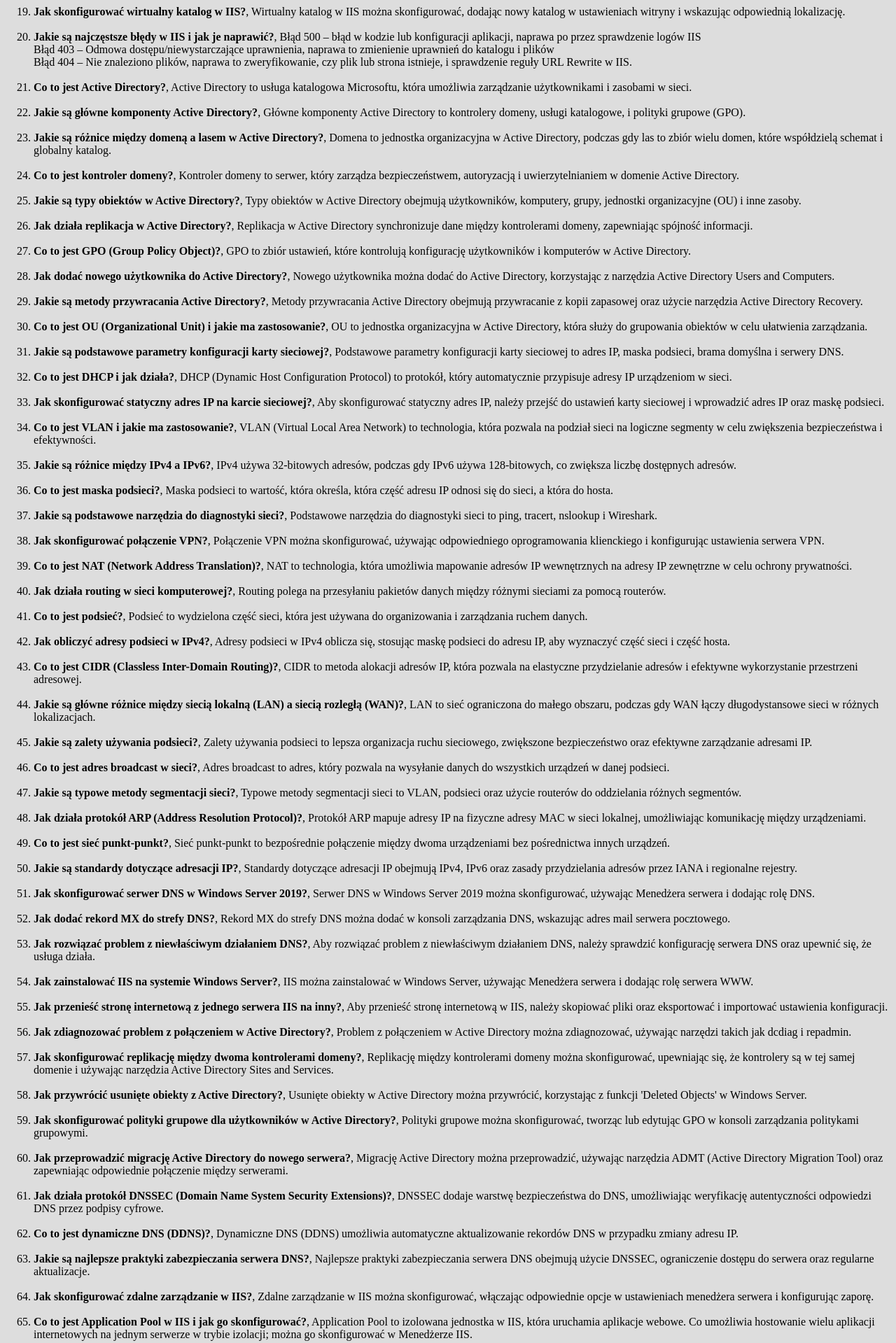
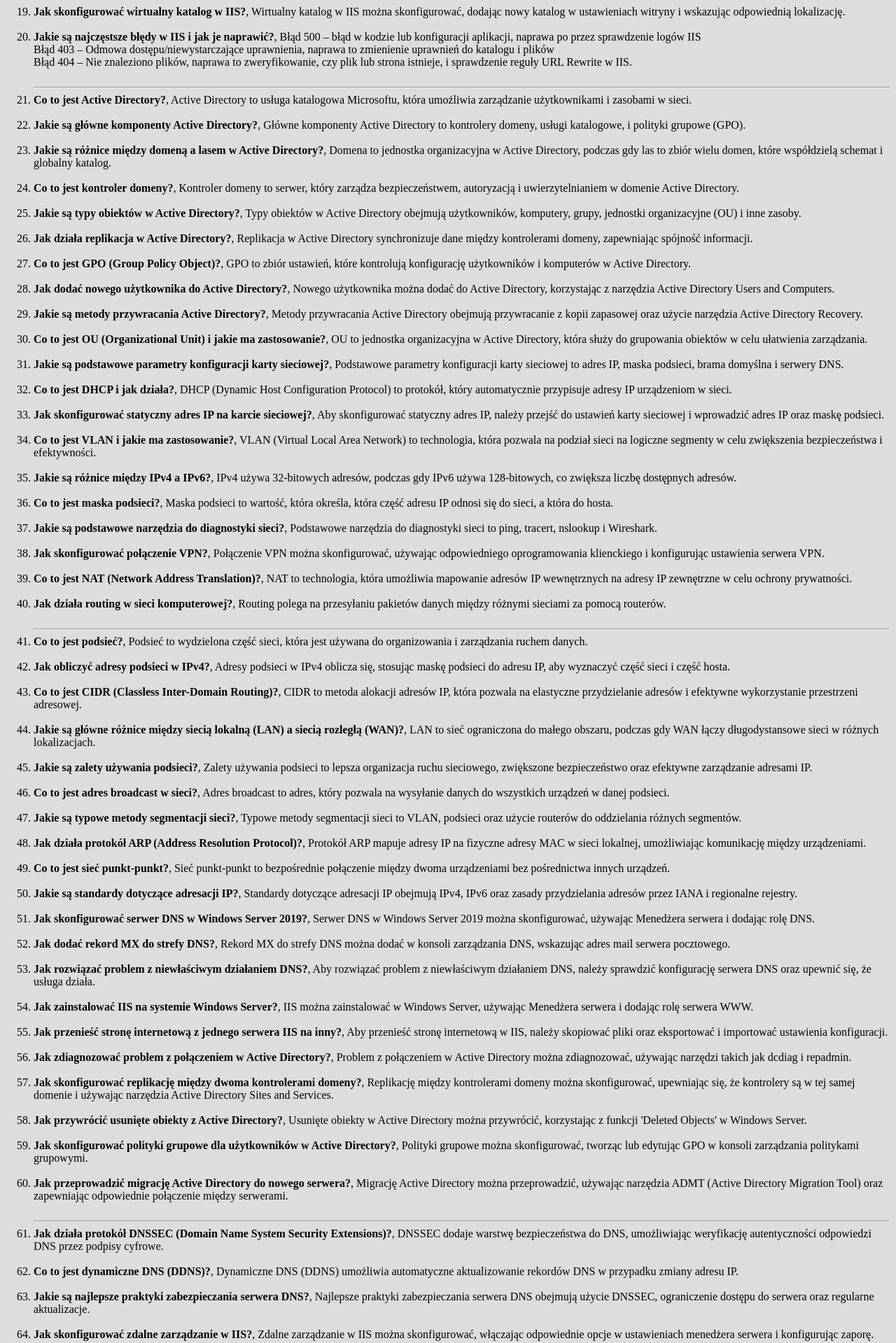
Before and after one commit to stach37/asso, a plain HTML site: page message.html in a window 1280 px wide. Shown: the part 720-2639 px from the top of the page at 70% size. Drawn offline with Linux system fonts and the light colour scheme.

Commit message:
message.html

```diff
--- a/message.html
+++ b/message.html
@@ -27,7 +27,7 @@
         <li><strong>Jak monitorować wydajność serwera IIS?</strong>,  Wydajność serwera IIS można monitorować za pomocą narzędzi takich jak Performance Monitor i IIS Manager.</li> <br>
         <li><strong>Co to jest HTTP Redirect w IIS?</strong>,  HTTP Redirect w IIS to funkcja, która umożliwia automatyczne przekierowywanie użytkowników z jednego adresu URL na inny.</li> <br>
         <li><strong>Jak skonfigurować wirtualny katalog w IIS?</strong>,  Wirtualny katalog w IIS można skonfigurować, dodając nowy katalog w ustawieniach witryny i wskazując odpowiednią lokalizację.</li> <br>
-        <li><strong>Jakie są najczęstsze błędy w IIS i jak je naprawić?</strong>,  Błąd 500 – błąd w kodzie lub konfiguracji aplikacji, naprawa po przez sprawdzenie logów IIS<br>  Błąd 403 – Odmowa dostępu/niewystarczające uprawnienia, naprawa to zmienienie uprawnień do katalogu i plików<br>  Błąd 404 – Nie znaleziono plików, naprawa to zweryfikowanie, czy plik lub strona istnieje, i sprawdzenie reguły URL Rewrite w IIS.</li> <br>
+        <li><strong>Jakie są najczęstsze błędy w IIS i jak je naprawić?</strong>,  Błąd 500 – błąd w kodzie lub konfiguracji aplikacji, naprawa po przez sprawdzenie logów IIS<br>  Błąd 403 – Odmowa dostępu/niewystarczające uprawnienia, naprawa to zmienienie uprawnień do katalogu i plików<br>  Błąd 404 – Nie znaleziono plików, naprawa to zweryfikowanie, czy plik lub strona istnieje, i sprawdzenie reguły URL Rewrite w IIS.</li> <br><hr>
         <li><strong>Co to jest Active Directory?</strong>,  Active Directory to usługa katalogowa Microsoftu, która umożliwia zarządzanie użytkownikami i zasobami w sieci.</li> <br>
         <li><strong>Jakie są główne komponenty Active Directory?</strong>,  Główne komponenty Active Directory to kontrolery domeny, usługi katalogowe, i polityki grupowe (GPO).</li> <br>
         <li><strong>Jakie są różnice między domeną a lasem w Active Directory?</strong>,  Domena to jednostka organizacyjna w Active Directory, podczas gdy las to zbiór wielu domen, które współdzielą schemat i globalny katalog.</li> <br>
@@ -47,7 +47,7 @@
         <li><strong>Jakie są podstawowe narzędzia do diagnostyki sieci?</strong>,  Podstawowe narzędzia do diagnostyki sieci to ping, tracert, nslookup i Wireshark.</li> <br>
         <li><strong>Jak skonfigurować połączenie VPN?</strong>,  Połączenie VPN można skonfigurować, używając odpowiedniego oprogramowania klienckiego i konfigurując ustawienia serwera VPN.</li> <br>
         <li><strong>Co to jest NAT (Network Address Translation)?</strong>,  NAT to technologia, która umożliwia mapowanie adresów IP wewnętrznych na adresy IP zewnętrzne w celu ochrony prywatności.</li> <br>
-        <li><strong>Jak działa routing w sieci komputerowej?</strong>,  Routing polega na przesyłaniu pakietów danych między różnymi sieciami za pomocą routerów.</li> <br>
+        <li><strong>Jak działa routing w sieci komputerowej?</strong>,  Routing polega na przesyłaniu pakietów danych między różnymi sieciami za pomocą routerów.</li> <br><hr>
         <li><strong>Co to jest podsieć?</strong>,  Podsieć to wydzielona część sieci, która jest używana do organizowania i zarządzania ruchem danych.</li> <br>
         <li><strong>Jak obliczyć adresy podsieci w IPv4?</strong>,  Adresy podsieci w IPv4 oblicza się, stosując maskę podsieci do adresu IP, aby wyznaczyć część sieci i część hosta.</li> <br>
         <li><strong>Co to jest CIDR (Classless Inter-Domain Routing)?</strong>,  CIDR to metoda alokacji adresów IP, która pozwala na elastyczne przydzielanie adresów i efektywne wykorzystanie przestrzeni adresowej.</li> <br>
@@ -67,7 +67,7 @@
         <li><strong>Jak skonfigurować replikację między dwoma kontrolerami domeny?</strong>,  Replikację między kontrolerami domeny można skonfigurować, upewniając się, że kontrolery są w tej samej domenie i używając narzędzia Active Directory Sites and Services.</li> <br>
         <li><strong>Jak przywrócić usunięte obiekty z Active Directory?</strong>,  Usunięte obiekty w Active Directory można przywrócić, korzystając z funkcji 'Deleted Objects' w Windows Server.</li> <br>
         <li><strong>Jak skonfigurować polityki grupowe dla użytkowników w Active Directory?</strong>,  Polityki grupowe można skonfigurować, tworząc lub edytując GPO w konsoli zarządzania politykami grupowymi.</li> <br>
-        <li><strong>Jak przeprowadzić migrację Active Directory do nowego serwera?</strong>,  Migrację Active Directory można przeprowadzić, używając narzędzia ADMT (Active Directory Migration Tool) oraz zapewniając odpowiednie połączenie między serwerami.</li> <br>
+        <li><strong>Jak przeprowadzić migrację Active Directory do nowego serwera?</strong>,  Migrację Active Directory można przeprowadzić, używając narzędzia ADMT (Active Directory Migration Tool) oraz zapewniając odpowiednie połączenie między serwerami.</li> <br><hr>
         <li><strong>Jak działa protokół DNSSEC (Domain Name System Security Extensions)?</strong>,  DNSSEC dodaje warstwę bezpieczeństwa do DNS, umożliwiając weryfikację autentyczności odpowiedzi DNS przez podpisy cyfrowe.</li> <br>
         <li><strong>Co to jest dynamiczne DNS (DDNS)?</strong>,  Dynamiczne DNS (DDNS) umożliwia automatyczne aktualizowanie rekordów DNS w przypadku zmiany adresu IP.</li> <br>
         <li><strong>Jakie są najlepsze praktyki zabezpieczania serwera DNS?</strong>,  Najlepsze praktyki zabezpieczania serwera DNS obejmują użycie DNSSEC, ograniczenie dostępu do serwera oraz regularne aktualizacje.</li> <br>
@@ -87,7 +87,7 @@
         <li><strong>Jak zmienić adres IP karty sieciowej w systemie Windows?</strong>,  Adres IP karty sieciowej można zmienić w ustawieniach właściwości połączenia sieciowego w systemie Windows.</li> <br>
         <li><strong>Co zrobić, gdy serwer DNS nie rozwiązuje nazw?</strong>,  Gdy serwer DNS nie rozwiązuje nazw, należy sprawdzić ustawienia DNS, połączenia sieciowe oraz stan serwera.</li> <br>
         <li><strong>Jak diagnozować problemy z routingiem?</strong>,  Problemy z routingiem można diagnozować, używając poleceń tracert i route oraz sprawdzając tablice routingu.</li> <br>
-        <li><strong>Jak zminimalizować ryzyko ataków DDoS na serwer IIS?</strong>,  Aby zminimalizować ryzyko ataków DDoS na serwer IIS, można zastosować filtry, zapory oraz monitorować ruch.</li> <br>
+        <li><strong>Jak zminimalizować ryzyko ataków DDoS na serwer IIS?</strong>,  Aby zminimalizować ryzyko ataków DDoS na serwer IIS, można zastosować filtry, zapory oraz monitorować ruch.</li> <br><hr>
         <li><strong>Co to jest DNS w hierarchii internetowej?</strong>,  DNS to hierarchiczny system nazw domenowych, który tłumaczy nazwy domenowe na adresy IP w Internecie.</li> <br>
         <li><strong>Jak działa system nazw domenowych?</strong>,  System nazw domenowych działa poprzez hierarchiczne przyporządkowanie nazw do adresów IP, umożliwiając łatwe wyszukiwanie zasobów w sieci.</li> <br>
         <li><strong>Jakie są kluczowe zasady dotyczące projektowania Active Directory?</strong>,  Kluczowe zasady projektowania Active Directory obejmują planowanie struktury OU, zapewnienie efektywnej replikacji oraz odpowiednie zarządzanie grupami.</li> <br>
```
